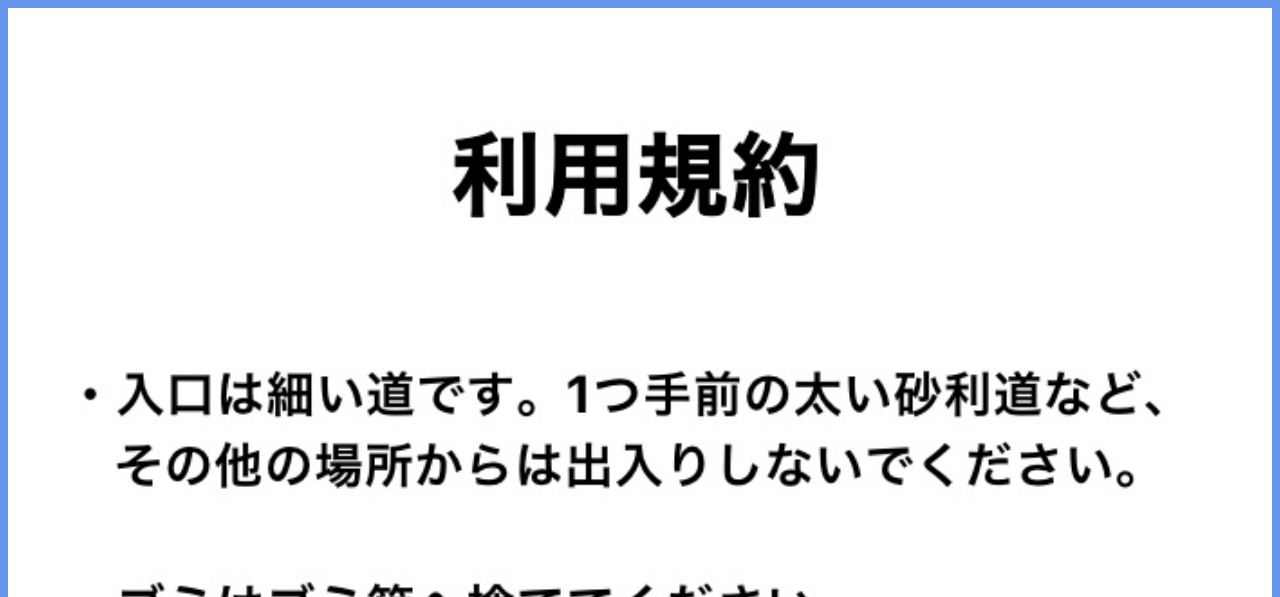
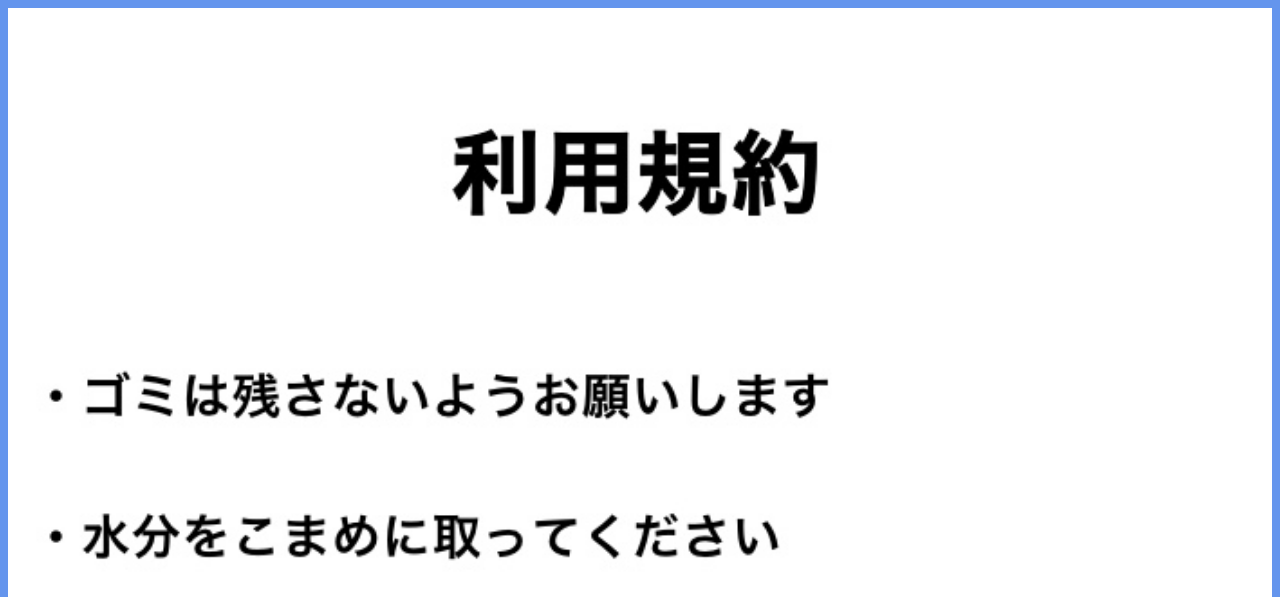
Before and after one commit to Minatomato/kouwa-trampoline, a plain HTML site: page terms.html in a window 1280 px wide. Shown: the top 597 px of the page. Drawn offline with Linux system fonts and the light colour scheme.

Commit message:
Update terms.html

```diff
--- a/terms.html
+++ b/terms.html
@@ -14,6 +14,6 @@
           <li><a href="terms.html">利用規約</a></li>
         </ul>
     </nav>
-    <img src="利用規約_20210507164453.jpg" alt="表示されない場合はご連絡下さい。">
+    <img src="利用規約_20220424211928.jpg" alt="表示されない場合はご連絡下さい。">
   </body>
 </html>
```
